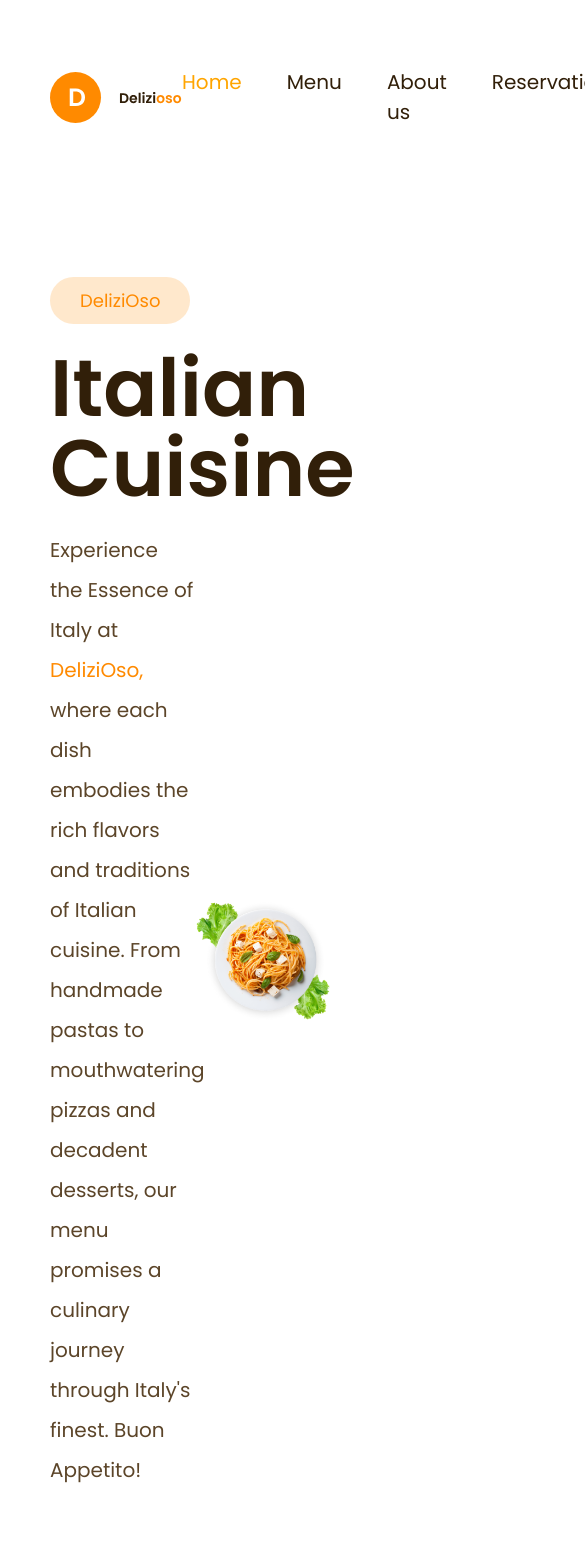
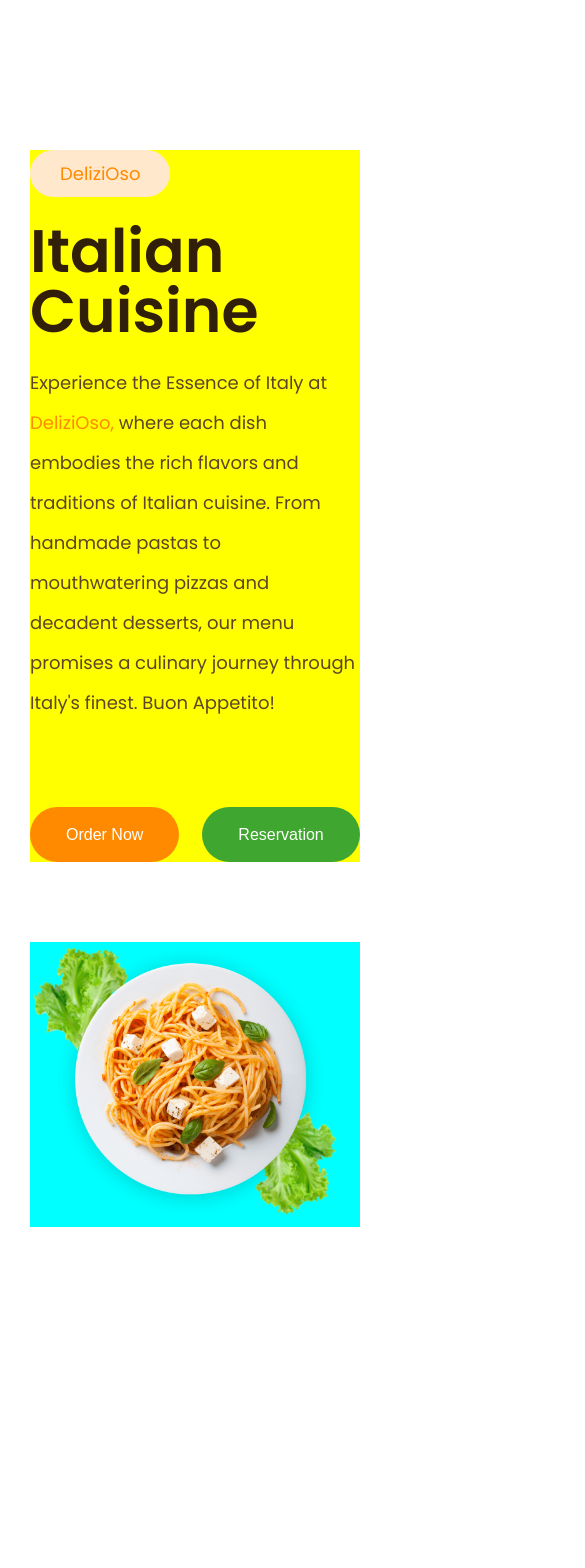
Before and after one commit to kulievdev/restaurant-website-react, a React (Create React App) app: page / in a window 390 px wide. Shown: the top 1568 px of the page, 585 px wide, since content can reach past the window. After the commit the page ends 1377 px from the top, so only its background shows below. Built offline with nearby package versions, Linux system fonts and the light colour scheme.

Commit message:
Make hero section responsive

```diff
--- a/src/pages/components/layout.js
+++ b/src/pages/components/layout.js
@@ -1,21 +1,41 @@
 import styled from "styled-components";
 
 const SectionHeading = styled.h2`
-    font-size: 8rem;
-    line-height: 8rem;
-    font-weight: 700;
+    font-size: 6rem;
+    line-height: 6rem;
+    font-weight: 600;
     color: #311f09;
+    margin-bottom: ${(props) => `${props.$marginBottom}rem`};
 
-    margin-bottom: ${(props) => `${props.$marginBottom}rem`};
+    @media (min-width: 1240px) {
+        font-size: 8rem;
+        line-height: 8rem;
+        font-weight: 700;
+    }
+
+    @media (min-width: 960px) {
+        font-size: 6rem;
+        line-height: 7rem;
+        font-weight: 600;
+    }
 `;
 
 const SectionDescription = styled.p`
-    font-size: 2rem;
+    font-size: 1.8rem;
     line-height: 4rem;
     font-weight: 400;
     color: #5c4529;
+    margin-bottom: ${(props) => `${props.$marginBottom}rem`};
 
-    margin-bottom: ${(props) => `${props.$marginBottom}rem`};
+    @media (min-width: 1240px) {
+        font-size: 2rem;
+        line-height: 4rem;
+    }
+
+    @media (min-width: 960px) {
+        font-size: 1.8rem;
+        line-height: 3.7rem;
+    }
 `;
 
 const OrangeSpanText = styled.span`
@@ -25,11 +45,16 @@ const OrangeSpanText = styled.span`
 const SectionContainer = styled.div`
     max-width: 144rem;
     margin: 0 auto;
-    padding: 15rem 5rem;
+    padding: 15rem 3rem;
 
     @media (min-width: 1440px) {
         max-width: 192rem;
     }
+
+    @media (min-width: 500px) {
+        max-width: 144rem;
+        padding: 15rem 5rem;
+    }
 `;
 
 export { SectionContainer, SectionHeading, SectionDescription, OrangeSpanText };
--- a/src/pages/home/Home.js
+++ b/src/pages/home/Home.js
@@ -11,15 +11,15 @@ import Footer from "./sections/footer/Footer";
 const Home = () => {
     return (
         <>
-            <TopNavigation />
+            {/* <TopNavigation /> */}
             <Hero />
-            <Welcome />
+            {/* <Welcome />
             <Menu />
             <Reservation />
             <Chefs />
             <Testimonials />
             <BusinessHours />
-            <Footer />
+            <Footer /> */}
         </>
     );
 };
--- a/src/pages/home/sections/hero/Hero.js
+++ b/src/pages/home/sections/hero/Hero.js
@@ -11,14 +11,22 @@ import {
 const HeroSection = styled.section``;
 
 const HeroSectionContainer = styled(SectionContainer)`
+    @media (min-width: 960px) {
         display: flex;
+    }
 `;
 
 const HeroContent = styled.div`
+    width: 100%;
+    margin-bottom: 8rem;
+    background-color: yellow;
+
+    @media (min-width: 960px) {
         width: 50%;
         display: flex;
         flex-direction: column;
         justify-content: center;
+    }
 `;
 
 const RestaurantName = styled.span`
@@ -34,20 +42,27 @@ const RestaurantName = styled.span`
 
 const HeroCtaWrapper = styled.div`
     display: flex;
+    flex-direction: column;
     gap: 2.3rem;
+    width: max-content;
+
+    @media (min-width: 375px) {
+        display: flex;
+        flex-direction: row;
+        gap: 2.3rem;
+    }
 `;
 
 const HeroImageWrapper = styled.div`
-    width: 50%;
+    width: 100%;
     display: flex;
     justify-content: center;
     align-items: center;
-`;
+    background-color: aqua;
 
-const HeroImageContainer = styled.div`
-    display: flex;
-    justify-content: center;
-    align-items: center;
+    @media (min-width: 960px) {
+        width: 50%;
+    }
 `;
 
 const HeroImage = styled.img`
@@ -73,18 +88,22 @@ const Hero = () => {
                         journey through Italy's finest. Buon Appetito!
                     </SectionDescription>
                     <HeroCtaWrapper>
-                        <Button size="lg" color="orange">
+                        <Button
+                            size={window.innerWidth > 1240 ? "lg" : "md"}
+                            color="orange"
+                        >
                             Order Now
                         </Button>
-                        <Button size="lg" color="green">
+                        <Button
+                            size={window.innerWidth > 1240 ? "lg" : "md"}
+                            color="green"
+                        >
                             Reservation
                         </Button>
                     </HeroCtaWrapper>
                 </HeroContent>
                 <HeroImageWrapper>
-                    <HeroImageContainer>
                     <HeroImage src={spaghettiImage} alt="Spaghetti Image" />
-                    </HeroImageContainer>
                 </HeroImageWrapper>
             </HeroSectionContainer>
         </HeroSection>
```
Lines whose indentation alone changed are shown as unchanged.
